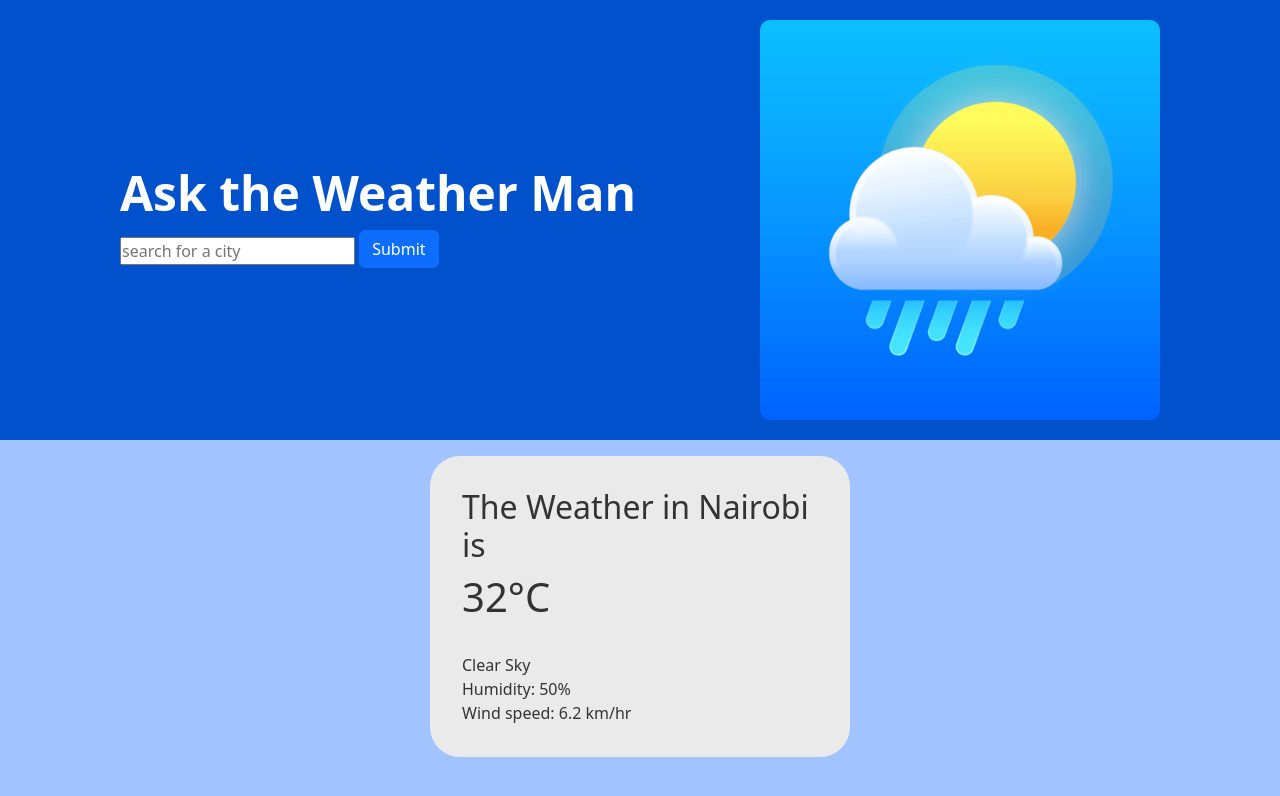
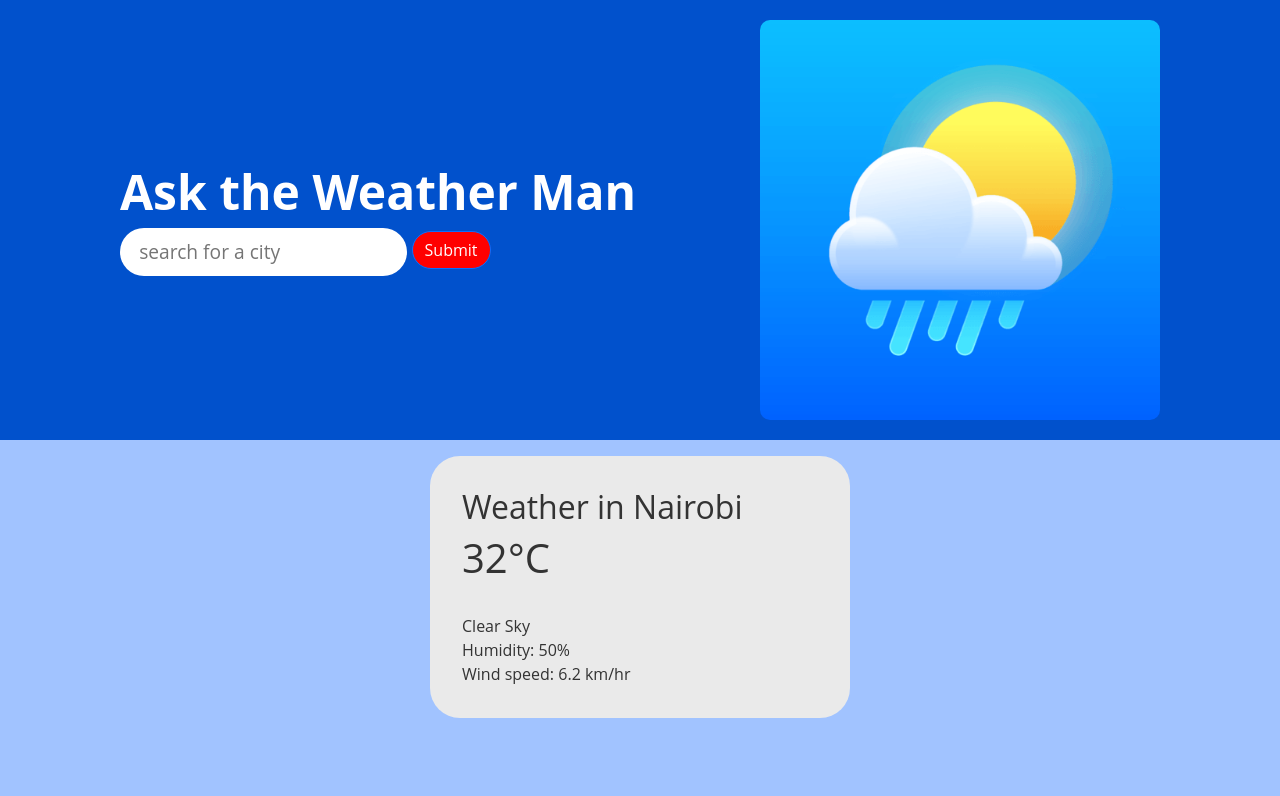
Before and after one commit to JamesKibathi/Mr-Weather-Man, a plain HTML site: page index.html in a window 1280 px wide. Drawn offline with nearby package versions, Linux system fonts and the light colour scheme.

Commit message:
Designed the search bar

```diff
--- a/assets/style.css
+++ b/assets/style.css
@@ -1,3 +1,6 @@
+@import url('https://fonts.googleapis.com/css2?family=Poppins:wght@400;700&display=swap');
+
+
 *{
     box-sizing: border-box;
     margin:0;
@@ -5,6 +8,7 @@
 }
 
 body{
+    font-family:'Open Sans',sans-serif;
     font-size: 16px;
     background: #a1c3ff;
     color: #333;
@@ -45,7 +49,22 @@ body{
     align-items: center;
     justify-content: space-between;
 }
+input.search-bar {
+    border: none;
+    outline: none;
+    border-radius: 24px;
+    padding: 0.5 em 1em;
+    font-size: 120%;
+    padding: 0.5em 1em;
 
+}
+.btn{
+
+background-color: red;
+border-radius: 30px;
+
+
+}
 .weather .container{
     display: flex;
     justify-content: space-between;
--- a/index.html
+++ b/index.html
@@ -28,7 +28,7 @@
     <section class="weather">
        <div class="container">
         <div class="display-area">
-            <h2 class="city">The Weather in Nairobi is</h2>
+            <h2 class="city">Weather in Nairobi</h2>
             <h1 class="temp">32°C</h1>
             <img src="" alt="" class="icon">
             <div class="description">Clear Sky</div>
```
